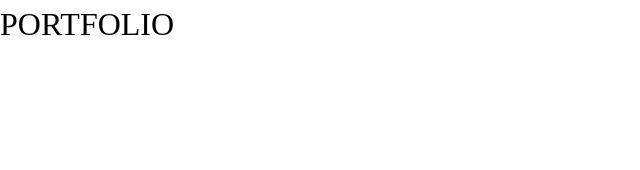
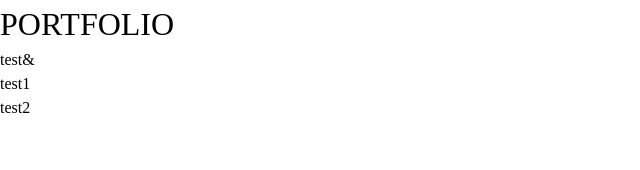
Before and after one commit to brazillierjo/portfolio-nextjs, a Next.js app: page /components/Portfolio in a window 1280 px wide. Shown: the top 170 px of the page, without its empty margins (0-640 px from the left). Built offline with nearby package versions, Linux system fonts and the light colour scheme; a web font is replaced by a local one.

Commit message:
portfolio

```diff
--- a/pages/components/Portfolio.js
+++ b/pages/components/Portfolio.js
@@ -1,7 +1,23 @@
 import React from 'react'
 
 export default function Portfolio() {
+    const projects = {
+        1: { title: 'test&' },
+        2: { title: 'test1' },
+        3: { title: 'test2' }
+    }
+    const loop = []
+
+    for (let i in projects) {
+        loop.push(
+            <p>{projects[i].title}</p>
+        )
+    }
+
     return (
-        <h1 id='projects' className='big-title2'>PORTFOLIO</h1>
+        <div>
+            <h1 id='projects' className='big-title2'>PORTFOLIO</h1>
+            <p>{loop}</p>
+        </div>
     )
 }
```
